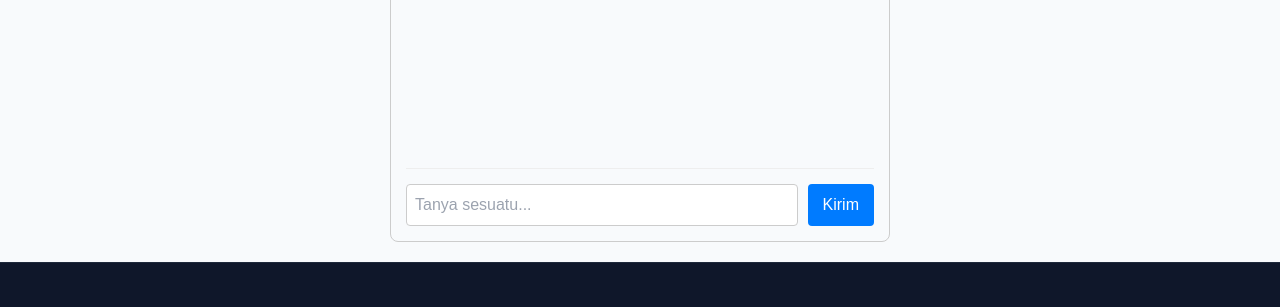
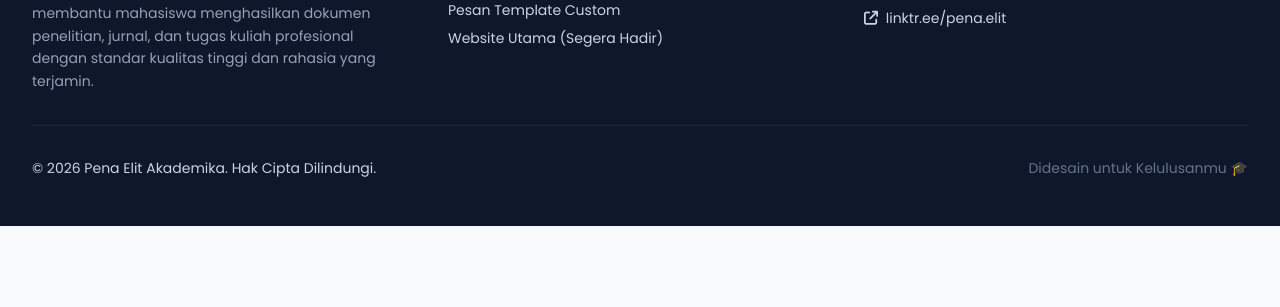
Before and after one commit to adibfauza07/agent-skripsi, a plain HTML site: page index.html in a window 1280 px wide. Shown: the part 4014-4321 px from the top of the page. After the commit the page ends 4240 px from the top, so only its background shows below. Drawn offline with nearby package versions, Linux system fonts and the light colour scheme.

Commit message:
Chat AI dihapus

```diff
--- a/index.html
+++ b/index.html
@@ -394,74 +394,6 @@
         </div>
     </section>
 
-    <!-- Bagian HTML: Tampilan Kotak Chat -->
-<div style="border: 1px solid #ccc; padding: 15px; border-radius: 8px; max-width: 500px; margin: 20px auto; font-family: sans-serif;">
-  <h3 style="margin-top: 0;">Tanya Asisten AI Pena Elit</h3>
-
-  <!-- Area tempat percakapan akan muncul -->
-  <div id="chat-box" style="height: 250px; overflow-y: auto; margin-bottom: 15px; border-bottom: 1px solid #eee; padding-bottom: 10px;">
-    <div style="color: gray; font-size: 14px;">Mulai percakapan dengan AI...</div>
-  </div>
-
-  <!-- Area untuk mengetik dan tombol kirim -->
-  <div style="display: flex; gap: 10px;">
-    <input type="text" id="user-input" placeholder="Tanya sesuatu..." style="flex: 1; padding: 8px; border: 1px solid #ccc; border-radius: 4px;">
-    <button onclick="kirimPesan()" style="padding: 8px 15px; cursor: pointer; background-color: #007bff; color: white; border: none; border-radius: 4px;">Kirim</button>
-  </div>
-</div>
-
-<!-- Bagian JavaScript: Logika untuk mengirim dan menerima pesan -->
-<script>
-  // Fungsi ini akan berjalan saat tombol "Kirim" diklik
-  async function kirimPesan() {
-    const input = document.getElementById("user-input");
-    const pesan = input.value;
-    const chatBox = document.getElementById("chat-box");
-
-    // Kalau kotak input kosong, hentikan proses (jangan kirim apa-apa)
-    if (!pesan) return;
-
-    // 1. Tampilkan pesan pengunjung di layar (Warna Biru)
-    chatBox.innerHTML += `<div style="color: blue; margin-bottom: 8px;"><b>Kamu:</b> ${pesan}</div>`;
-    input.value = ""; // Kosongkan kotak ketik
-
-    // 2. Tampilkan tulisan "AI sedang berpikir..."
-    chatBox.innerHTML += `<div id="loading" style="color: gray; margin-bottom: 8px; font-size: 14px;"><i>AI sedang berpikir...</i></div>`;
-
-    // Otomatis gulir (scroll) ke bawah agar pesan terbaru terlihat
-    chatBox.scrollTop = chatBox.scrollHeight;
-
-    try {
-      // 3. Kirim pesan ke file backend (chat.js) di folder /api/chat
-      const respons = await fetch("/api/chat", {
-        method: "POST",
-        headers: { "Content-Type": "application/json" },
-        body: JSON.stringify({ message: pesan })
-      });
-
-      const data = await respons.json();
-
-      // 4. Hapus tulisan "AI sedang berpikir..."
-      document.getElementById("loading").remove();
-
-      // 5. Tampilkan jawaban dari AI (Warna Hijau)
-      if (data.reply) {
-        chatBox.innerHTML += `<div style="color: green; margin-bottom: 8px;"><b>AI:</b> ${data.reply}</div>`;
-      } else {
-        chatBox.innerHTML += `<div style="color: red; margin-bottom: 8px;"><b>Error:</b> ${data.error || "Gagal mendapatkan jawaban."}</div>`;
-      }
-
-      // Gulir ke bawah lagi setelah AI menjawab
-      chatBox.scrollTop = chatBox.scrollHeight;
-
-    } catch (error) {
-      // Jika terjadi kesalahan jaringan atau server
-      document.getElementById("loading").remove();
-      chatBox.innerHTML += `<div style="color: red; margin-bottom: 8px;"><b>Error:</b> Gagal menghubungi server.</div>`;
-    }
-  }
-</script>
-
     <footer class="bg-slate-900 text-slate-300 py-12 border-t border-slate-800">
         <div class="max-w-7xl mx-auto px-4 sm:px-6 lg:px-8">
             <div class="grid grid-cols-1 md:grid-cols-3 gap-8 mb-8">
```
